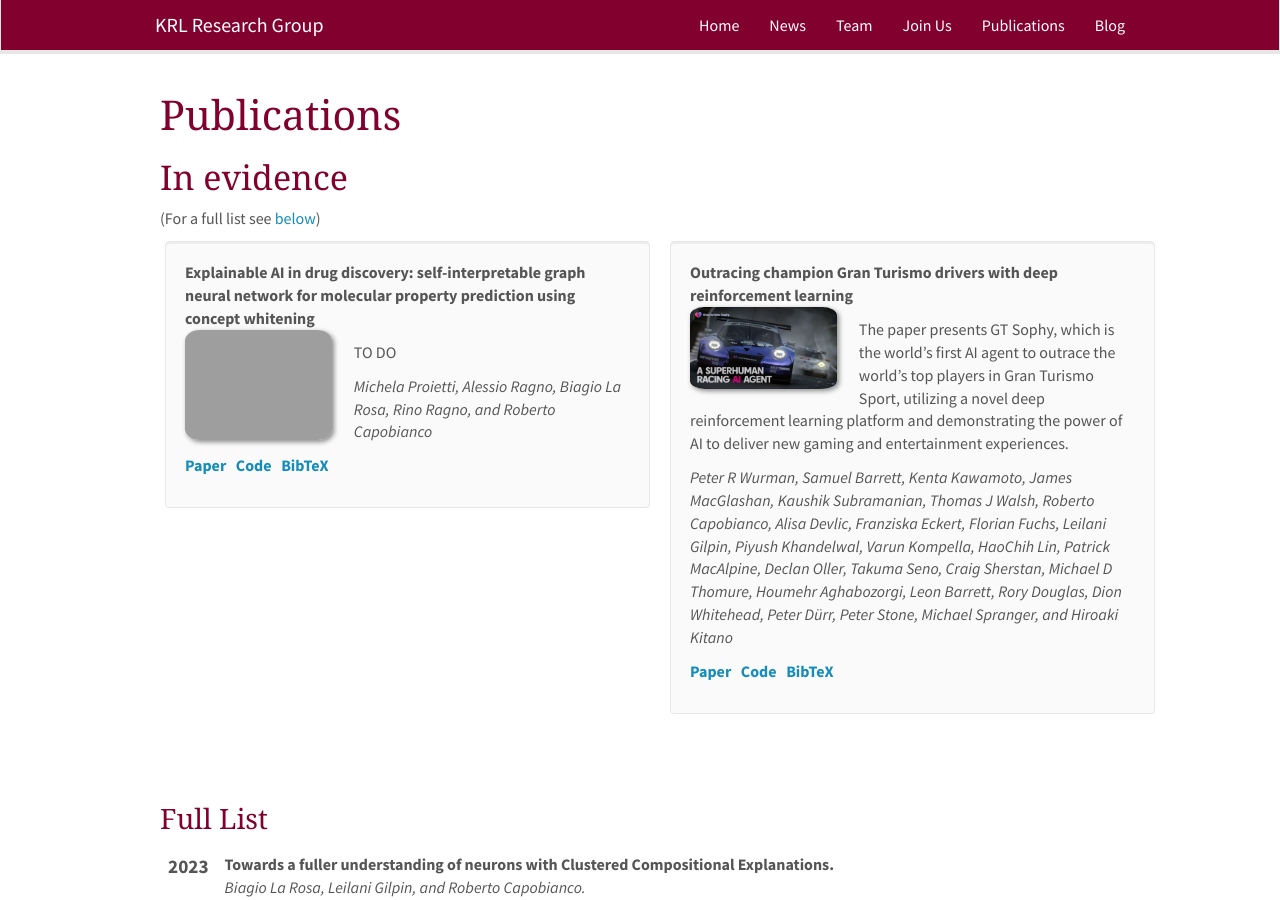
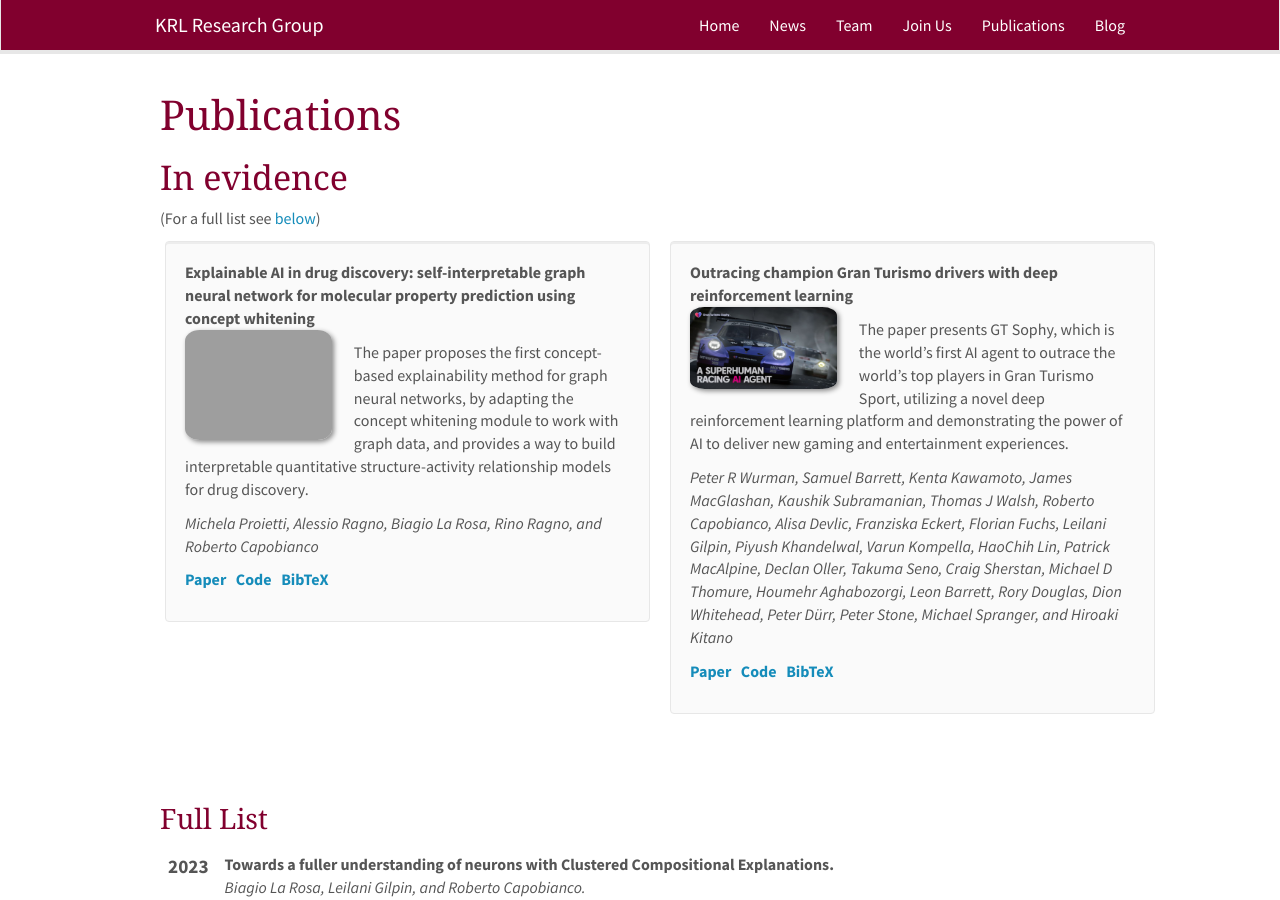
Before and after one commit to KRLGroup/krlgroup.github.io, a Jekyll site: the page built from _pages/publications.md, in a window 1280 px wide and 900 px high. Built offline with Jekyll 4.4.1, drawn with Linux system fonts in a browser that asks for light colours; nearby versions of some CDN libraries.

Commit message:
added drugdiscover in evidence

```diff
--- a/_data/publist.yml
+++ b/_data/publist.yml
@@ -82,7 +82,8 @@
     display: Paper
   code: https://github.com/KRLGroup/GraphCWN
   highlight: 1
-  description: TO DO
+  description: The paper proposes the first concept-based explainability method for graph neural networks, by adapting the concept whitening module to work with graph data, and provides a way to build interpretable quantitative structure-activity relationship models for drug discovery.
+  image: drugdiscovery.jpeg
   bibtex: "@Article{Proietti2023,<br>
   author    = {Michela Proietti and Alessio Ragno and Biagio La Rosa and Rino Ragno and Roberto Capobianco},<br>
   journal   = {Machine Learning},<br>
```
Also changed, not shown: images/paperpic/drugdiscovery.png (added).
